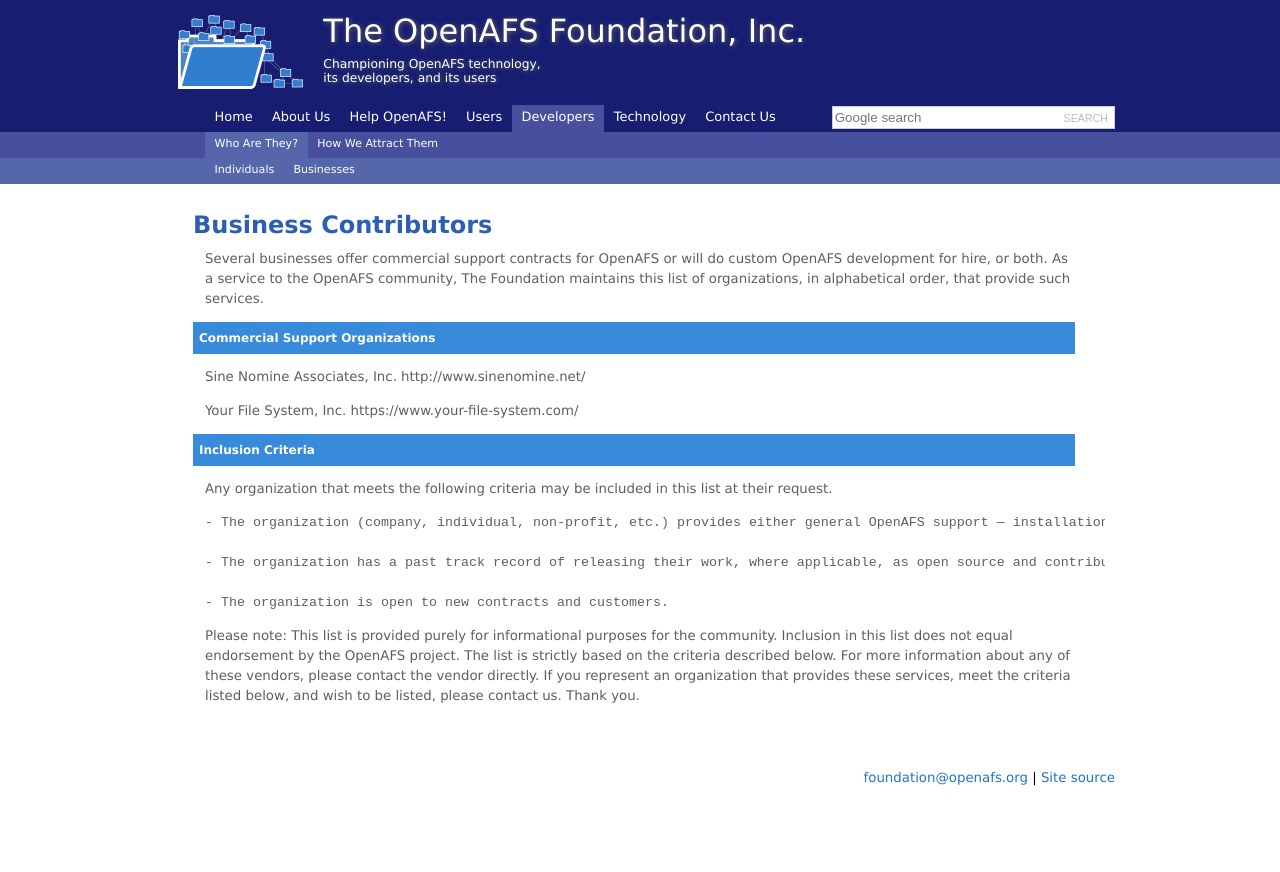
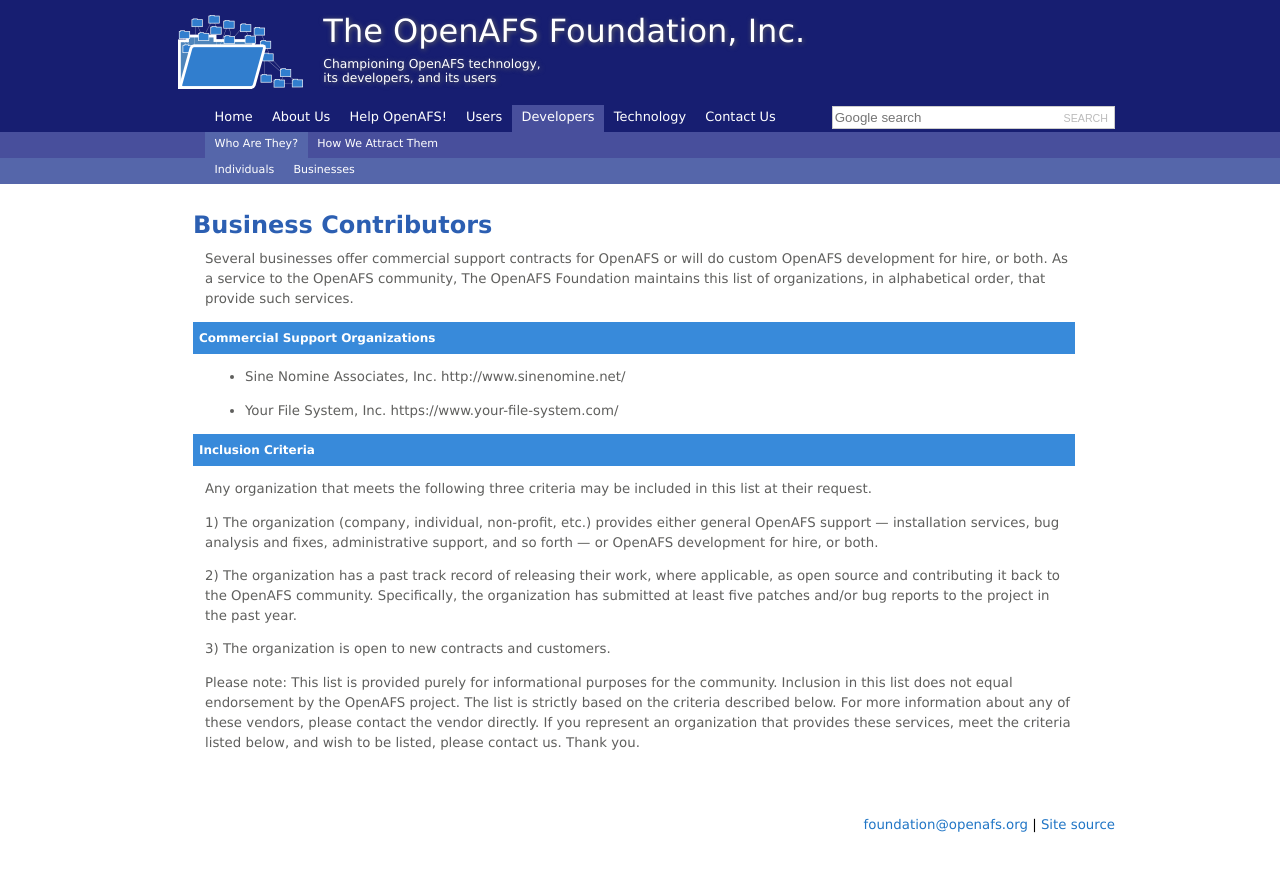
Before and after one commit to openafsfoundation/openafsfoundation.org, a Jekyll site: the page built from devs/business/index.md, in a window 1280 px wide. Shown: the top 872 px of the page. Built offline with Jekyll 4.4.1, drawn with Linux system fonts in a browser that asks for light colours.

Commit message:
Update index.md

```diff
--- a/devs/business/index.md
+++ b/devs/business/index.md
@@ -5,24 +5,24 @@
 
 ## Business Contributors ##
 
-Several businesses offer commercial support contracts for OpenAFS or will do custom OpenAFS development for hire, or both. As a service to the OpenAFS community, The Foundation maintains this list of organizations, in alphabetical order, that provide such services.
+Several businesses offer commercial support contracts for OpenAFS or will do custom OpenAFS development for hire, or both. As a service to the OpenAFS community, The OpenAFS Foundation maintains this list of organizations, in alphabetical order, that provide such services.
 
 ### Commercial Support Organizations ###
 
-Sine Nomine Associates, Inc.
-http://www.sinenomine.net/
+-   Sine Nomine Associates, Inc.
+    http://www.sinenomine.net/
 
-Your File System, Inc.
-https://www.your-file-system.com/
+-   Your File System, Inc.
+    https://www.your-file-system.com/
 
 ### Inclusion Criteria ###
 
-Any organization that meets the following criteria may be included in this list at their request.
+Any organization that meets the following three criteria may be included in this list at their request.
 
-    - The organization (company, individual, non-profit, etc.) provides either general OpenAFS support — installation services, bug analysis and fixes, administrative support, and so forth — or OpenAFS development for hire, or both.
+1) The organization (company, individual, non-profit, etc.) provides either general OpenAFS support — installation services, bug analysis and fixes, administrative support, and so forth — or OpenAFS development for hire, or both.
 
-    - The organization has a past track record of releasing their work, where applicable, as open source and contributing it back to the OpenAFS community. Specifically, the organization has submitted at least five patches and/or bug reports to the project in the past year.
+2) The organization has a past track record of releasing their work, where applicable, as open source and contributing it back to the OpenAFS community. Specifically, the organization has submitted at least five patches and/or bug reports to the project in the past year.
 
-    - The organization is open to new contracts and customers.
+3) The organization is open to new contracts and customers.
 
 Please note: This list is provided purely for informational purposes for the community. Inclusion in this list does not equal endorsement by the OpenAFS project. The list is strictly based on the criteria described below. For more information about any of these vendors, please contact the vendor directly. If you represent an organization that provides these services, meet the criteria listed below, and wish to be listed, please contact us. Thank you.
```
